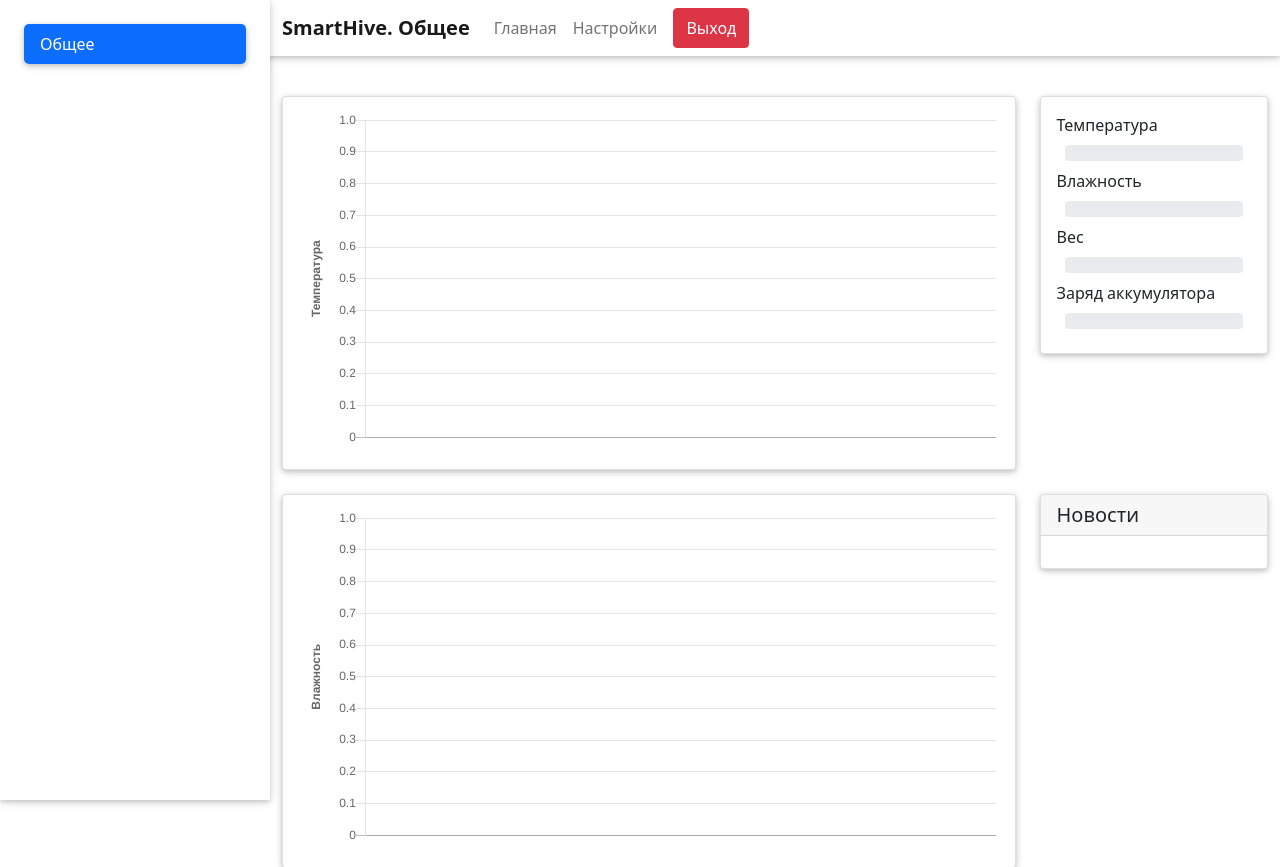
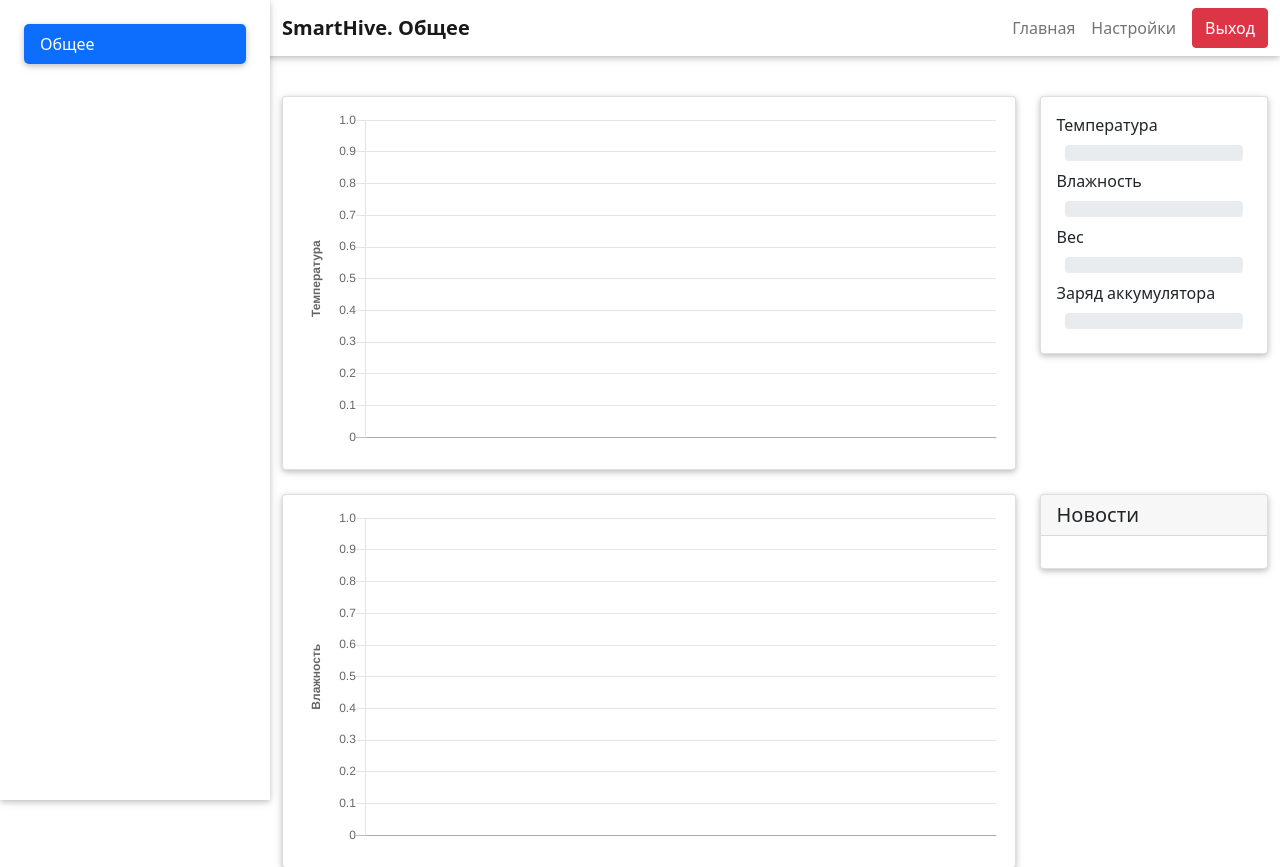
Before and after one commit to wineTGH/smarthive, a Flask app: page / in a window 1280 px wide. Shown: the top 867 px of the page. Run offline with Flask 2, Linux system fonts and the light colour scheme; some libraries are stand-ins or nearby versions.

Commit message:
fixed navbar

```diff
--- a/app/templates/index.html
+++ b/app/templates/index.html
@@ -18,11 +18,10 @@
             <nav class="navbar fixed-top navbar-expand-lg navbar-light scrolling-navbar">
                 <div class="container-fluid">
                 <a href="#" class="navbar-brand"><strong>SmartHive. Общее</strong></a>
-                <button class="navbar-toggler" type="button" data-toggle="collapse" data-target="#navbarContent"
-                aria-controls="navbarContent" aria-expanded="false" aria-label="Toggle navigation">
+                <button class="navbar-toggler" type="button" data-bs-toggle="collapse" data-bs-target="#navbarContent" aria-controls="navbarContent" aria-expanded="false" aria-label="Toggle navigation">
                     <span class="navbar-toggler-icon"></span>
-                </button>
-                <div class="collapse navbar-collapse" id="navbarContent">
+                  </button>
+                <div class="collapse navbar-collapse flex-row-reverse" id="navbarContent">
                     <ul class="navbar-nav ml-auto">
                     <li class="nav-item active">
                         <a href="#" class="nav-link">Главная</a>
```
